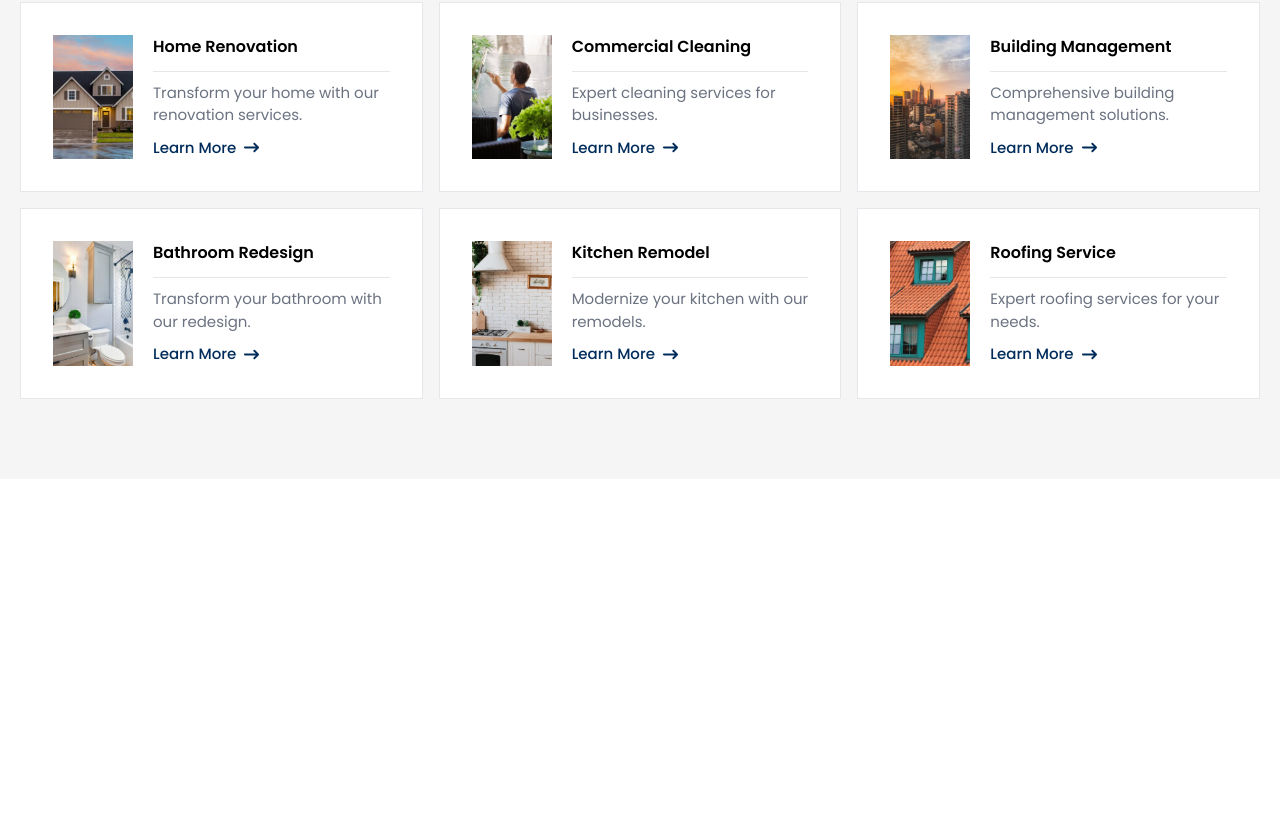
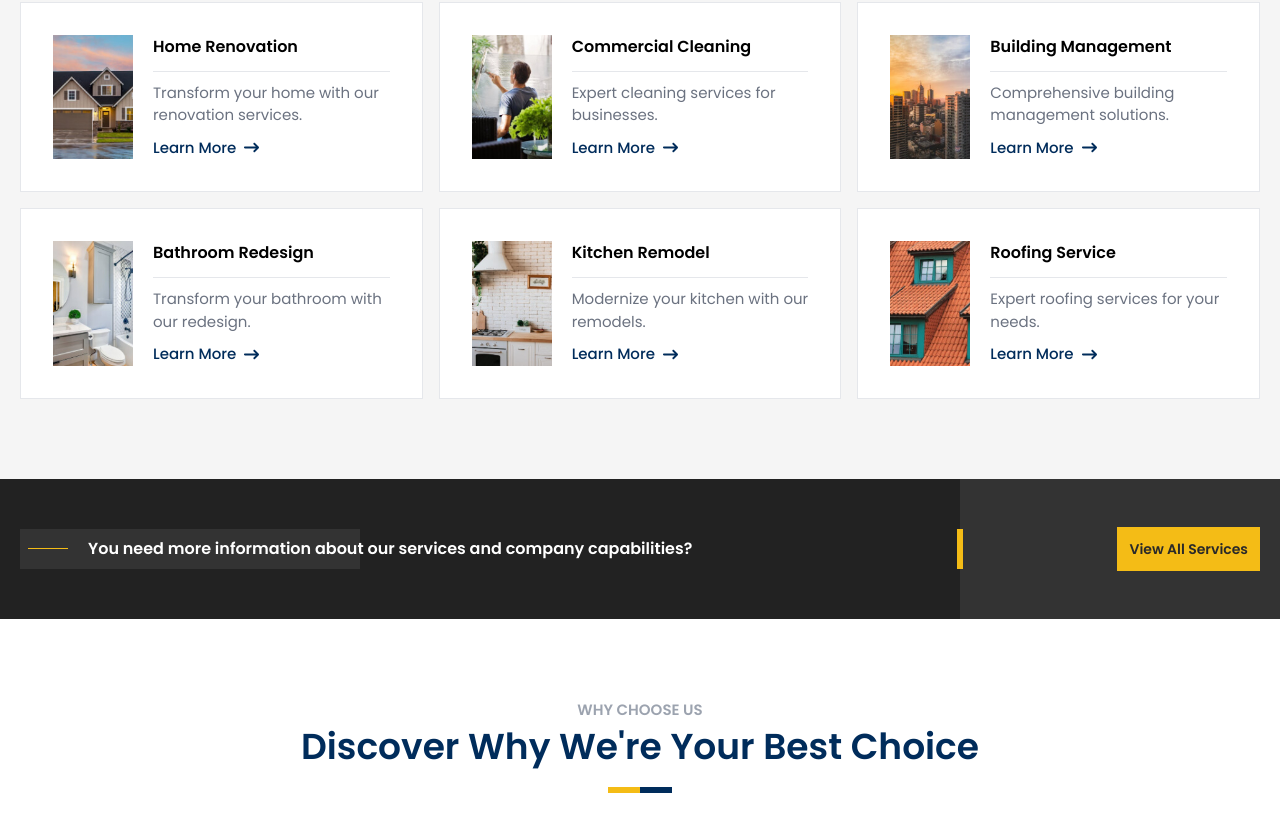
Before and after one commit to sababashfak/fastflow_frontend, a React (Vite) app: page / in a window 1280 px wide. Shown: the part 1738-2570 px from the top of the page. Before the commit the page ends 2217 px from the top, so only its background shows below. Built offline with nearby package versions, Linux system fonts and the light colour scheme.

Commit message:
view all services complete

```diff
--- a/src/components/Home/AboutUs.tsx
+++ b/src/components/Home/AboutUs.tsx
@@ -53,7 +53,7 @@ const AboutUs = () => {
   const [active, setActive] = useState(0);
 
   return (
-    <section className="bg-white py-12 md:py-16 lg:py-20">
+    <section className="bg-white py-16 md:py-20">
       <div className="container grid grid-cols-1 items-center gap-x-10 md:grid-cols-[auto_1fr] xl:gap-x-16">
         <div className="w-full md:max-w-sm lg:max-w-md xl:max-w-lg">
           <img
--- a/src/components/Home/OurServices.tsx
+++ b/src/components/Home/OurServices.tsx
@@ -1,3 +1,4 @@
+import { Link } from "react-router-dom";
 import useServices from "../../hooks/useServices";
 import SectionTop from "../shared/SectionTop";
 import ServiceCard from "./ServiceCard";
@@ -6,8 +7,8 @@ const OurServices = () => {
   const services = useServices();
 
   return (
-    <section className="py-12 md:py-16 lg:py-20">
-      <div className="container">
+    <section>
+      <div className="container py-16 md:py-20">
         <SectionTop
           title="Our Services"
           subtitle="We provide the best services for our clients"
@@ -18,6 +19,24 @@ const OurServices = () => {
           ))}
         </div>
       </div>
+      <div className="z-10 bg-[linear-gradient(to_right,#222_50%,#333_50%,#333_100%)]">
+        <div className="container relative z-10 flex flex-wrap items-center justify-between gap-x-40 gap-y-5 bg-[linear-gradient(to_right,#222_75%,#333_75%,#333_100%)] py-10 lg:py-12">
+          <h4 className="flex items-center gap-5 bg-[linear-gradient(to_right,#333_50%,#333_50%,#3330_50%,#0000_100%)] p-2 md:max-w-[70%]">
+            <span className="block h-[1px] w-10 bg-primary"></span>
+            <span className="font-semibold text-white">
+              You need more information about our services and company
+              capabilities?
+            </span>
+          </h4>
+          <Link
+            to="/services"
+            className="bg-primary p-3 text-sm font-semibold text-dark duration-100 hover:bg-primary/90"
+          >
+            View All Services
+          </Link>
+          <div className="absolute left-[75%] top-1/2 z-[-1] h-10 w-1.5 -translate-x-1/2 bg-primary md:-translate-y-1/2"></div>
+        </div>
+      </div>
     </section>
   );
 };
--- /dev/null
+++ b/src/components/Home/WhyChooseUs.tsx
@@ -0,0 +1,16 @@
+import SectionTop from "../shared/SectionTop";
+
+const WhyChooseUs = () => {
+  return (
+    <section className="bg-white py-16 md:py-20">
+      <div className="container">
+        <SectionTop
+          title="Why Choose Us"
+          subtitle="Discover Why We're Your Best Choice"
+        />
+      </div>
+    </section>
+  );
+};
+
+export default WhyChooseUs;
--- a/src/pages/Home.tsx
+++ b/src/pages/Home.tsx
@@ -1,6 +1,7 @@
 import AboutUs from "../components/Home/AboutUs";
 import Hero from "../components/Home/Hero";
 import OurServices from "../components/Home/OurServices";
+import WhyChooseUs from "../components/Home/WhyChooseUs";
 
 const Home = () => {
   return (
@@ -8,6 +9,7 @@ const Home = () => {
       <Hero />
       <AboutUs />
       <OurServices />
+      <WhyChooseUs />
     </main>
   );
 };
```
